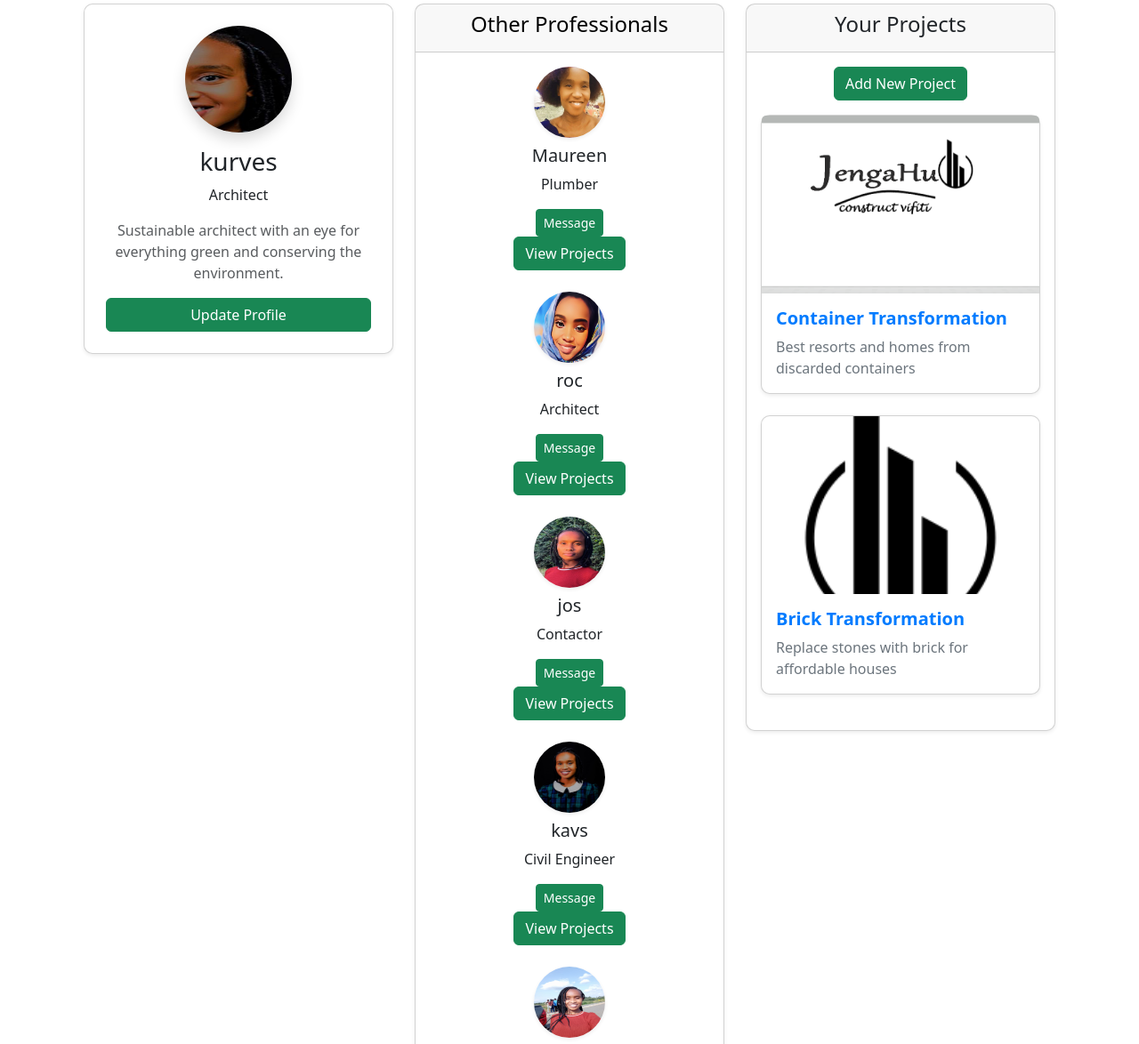
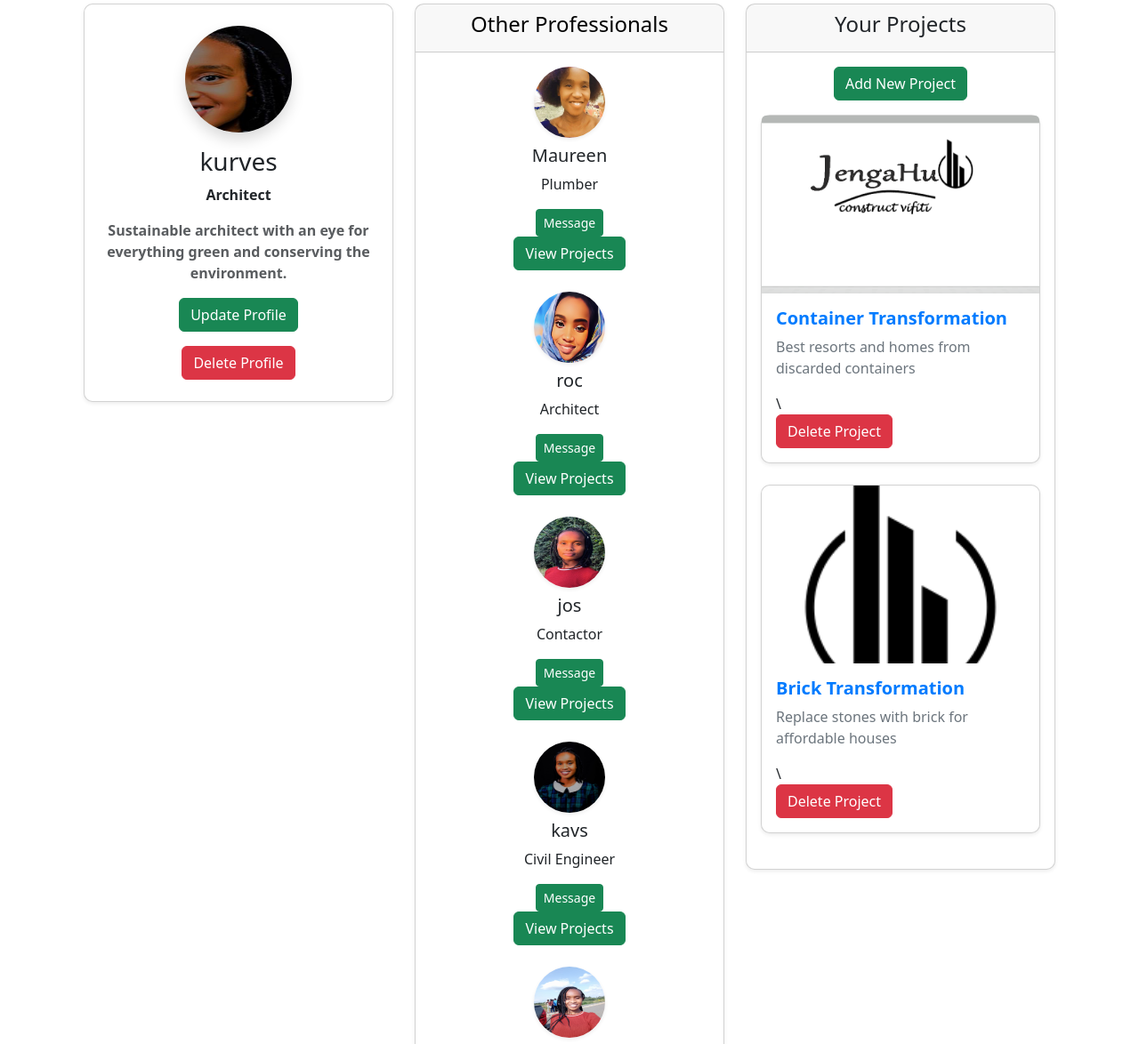
Before and after one commit to Kurvest/ResearchCo, a Django app: page /jengahub/professional_board in a window 1280 px wide. Shown: the part 209-1383 px from the top of the page at 89% size. Run offline with Django 5.2, Linux system fonts and the light colour scheme; a user stored in the database is signed in; data comes from the database, SQL or seed files in the repository.

Commit message:
create templates to delete profile and professional

```diff
--- a/jengaHubApp/templates/jengaHubApp/home.html
+++ b/jengaHubApp/templates/jengaHubApp/home.html
@@ -22,17 +22,17 @@
             <div class="col-md-4">
                 <h2>Professionals</h2>
                 <p>Find top-rated professionals in the construction industry.</p>
-                <a href="{% url 'jengaHubApp:professionals' %}" class="btn btn-primary">Find Professionals</a>
+                <a href="{% url 'jengaHubApp:professionals' %}" class="btn btn-primary" style="background-color:rgba(7, 90, 105, 0.5)">Find Professionals</a>
             </div>
             <div class="col-md-4">
                 <h2>Showcase</h2>
                 <p>Showcase your work and projects to the world to get clients</p>
-                <a href="{% url 'jengaHubApp:signup' %}" class="btn btn-primary">Share Your work</a>
+                <a href="{% url 'jengaHubApp:signup' %}" class="btn btn-primary"style="background-color:rgba(7, 90, 105, 0.5)" >Share Your work</a>
             </div>
             <div class="col-md-4">
                 <h2>Construction News</h2>
                 <p>Stay upto date with the current news and innovations in the industry.</p>
-                <a href="{% url 'jengaHubApp:trending_news' %}" class="btn btn-primary">Get Updates</a>
+                <a href="{% url 'jengaHubApp:trending_news' %}" class="btn btn-primary" style="background-color:rgba(7, 90, 105, 0.5)">Get Updates</a>
             </div>
         </div>
     </div>
--- a/jengaHubApp/templates/jengaHubApp/professional_dashboard.html
+++ b/jengaHubApp/templates/jengaHubApp/professional_dashboard.html
@@ -12,9 +12,17 @@
                     <img src="{{ professional.profile_image.url }}" class="rounded-circle shadow" alt="{{ professional.user.username }}" width="120" height="120">
                 </div>
                 <h3>{{ professional.user.username }}</h3>
-                <p class="font-weight-bold">{{ professional.profession }}</p>
-                <p class="text-muted">{{ professional.bio }}</p>
+                <p class="font-weight-bold"><strong>{{ professional.profession }}</strong></p>
+                <p class="text-muted"><strong>{{ professional.bio }}</strong></p>
+                <div>
                 <a href="{% url 'jengaHubApp:create_professional' %}" class="btn btn-success">Update Profile</a>
+                  <!-- Button to delete profile -->
+
+                <form method="post" action="{% url 'jengaHubApp:delete_profile' professional.id %}">
+                    {% csrf_token %}
+                    <button type="submit" class="btn btn-danger mt-3">Delete Profile</button>
+                </form>
+                </div>
             </div>
     </div>
   <!-- Other Professionals Section -->
@@ -55,7 +63,11 @@
                     <img src="{{ project.image.url }}" class="card-img-top" alt="{{ project.title }}">
                     <div class="card-body">
                         <h5 class="card-title">{{ project.title }}</h5>
-                        <p class="card-text">{{ project.description|truncatewords:20 }}</p>
+                        <p class="card-text">{{ project.description|truncatewords:20 }}</p>\
+                        <form method="post" action="{% url 'jengaHubApp:delete_project' project.id %}">
+                            {% csrf_token %}
+                            <button type="submit" class="btn btn-danger">Delete Project</button>
+                        </form>
                     </div>
                 </div>
             {% empty %}
--- a/jengaHubApp/templates/jengaHubApp/send_email.html
+++ b/jengaHubApp/templates/jengaHubApp/send_email.html
@@ -6,7 +6,7 @@
     <div class="row justify-content-center">
         <div class="col-md-8 col-lg-6">
             <div class="card shadow-lg p-4 border-0 rounded-lg">
-                <h2 class="text-center mb-4 text-primary">Send a Message to {{ profile.user.username }}</h2>
+                <h2 class="text-center mb-4 text-primary">Send a Message to {{ profile.user.email }}</h2>
 
                 <!-- Form starts -->
                 <form method="POST" class="needs-validation" novalidate>
--- a/jengaHubApp/urls.py
+++ b/jengaHubApp/urls.py
@@ -24,6 +24,8 @@ urlpatterns = [
     path('all_projects/', views.all_projects, name='all_projects'),
     path('professional_board', views.professional_dashboard, name='professional_dashboard'),
     path('accounts/login/', auth_views.LoginView.as_view(), name='login'),
+    path('delete_project/<int:project_id>/', views.delete_project, name='delete_project'),
+    path('delete_profile/<int:professional_id>/', views.delete_profile, name='delete_profile'),
 
 
 ]
--- a/jengaHubApp/views.py
+++ b/jengaHubApp/views.py
@@ -267,3 +267,25 @@ def send_message(request, professional_id):
 
     # Render the form with the professional's profile details
     return render(request, 'jengaHubApp/send_email.html', {'form': form, 'profile': profile})
+
+
+@login_required
+def delete_project(request, project_id):
+    professional = get_object_or_404(Professional, user=request.user)
+
+    project = get_object_or_404(Project, id=project_id, professional=professional)
+    if request.method == 'POST':
+        project.delete()
+        messages.success(request, 'Project has been deleted successfully.')
+        return redirect('jengaHubApp:professional_dashboard')
+    return render(request, 'confirm_delete_project.html', {'project': project})
+
+@login_required
+def delete_profile(request, professional_id):
+    professional = get_object_or_404(Professional, id=professional_id, user=request.user)
+    if request.method == 'POST':
+        # Delete the user profile and all associated projects
+        professional.user.delete()
+        messages.success(request, 'Profile and all associated data have been deleted.')
+        return redirect('jengaHubApp:home')
+    return render(request, 'confirm_delete_profile.html', {'professional': professional})
```
Also changed, not shown: jengaHubApp/templates/jengaHubApp/confirm_delete_profile.html (added, +15 -0 lines), jengaHubApp/templates/jengaHubApp/confirm_delete_project.html (added, +14 -0 lines).
